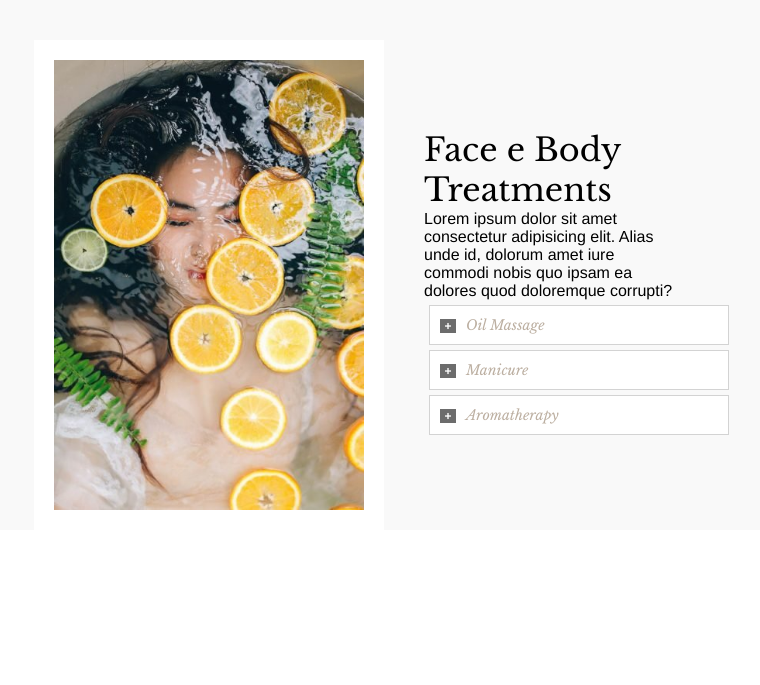
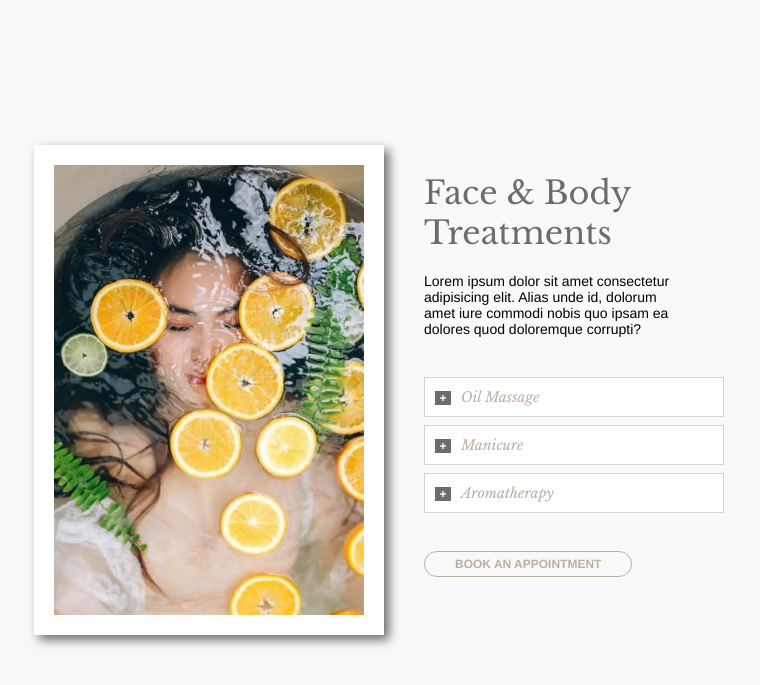
Before and after one commit to DragoAl/proj-html-vuejs, a Vue app: page / in a window 1280 px wide. Shown: the part 1697-2382 px from the top of the page, without its empty margins (263-1023 px from the left). Before the commit the page ends 2227 px from the top, so only its background shows below. Built offline with nearby package versions, Linux system fonts and the light colour scheme.

Commit message:
Add: button on bookApp.

```diff
--- a/src/components/BookAppointment.vue
+++ b/src/components/BookAppointment.vue
@@ -2,7 +2,7 @@
     <section>
         <img src="@/assets/img/face_and_body_treatments-new-400x581.jpg" alt="face_and_body_treatments">
         <div id="sectionToBook">
-            <h2>Face e Body Treatments</h2>
+            <h2>Face &amp; Body Treatments</h2>
             <p> Lorem ipsum dolor sit amet consectetur adipisicing elit. Alias unde id, dolorum  amet iure commodi nobis quo ipsam ea dolores quod doloremque corrupti?</p>
 
             <div class="price-service" id="massage">
@@ -25,6 +25,8 @@
                 <span class="treatment-name">Aromatherapy</span>
                 <p class="treatments-info " :class=" {dispNone: activeAroma}"><strong>$35 For 1/2 Hour</strong> - Lorem ipsum dolor sit</p>
             </div>
+
+            <button id="bookApp" class="btn btn-empty">BOOK AN APPOINTMENT</button>
         </div>
     </section>
 </template>
@@ -68,9 +70,12 @@ section {
     justify-content: center;
     align-items: center;
     padding-top: 100px ;
+    height: 800px;
+
 
     img {
         border: 20px solid white;
+        box-shadow: 5px 5px 10px 0px #6c6c6c;
         width: 350px;
     }
     #sectionToBook {
@@ -79,14 +84,21 @@ section {
         h2 {
             font-family: 'Libre Baskerville', serif;
             font-size: 32px;
-            font-weight: 100;
+            font-weight: 200;
+            color: #6c6c6c;
+
 
 
         }
 
+        p{
+            margin: 20px 0 40px;
+            font-size: 14px;
+        }
+
         .price-service {
             width: 300px;
-            margin: 5px;
+            margin: 8px 0;
             min-height: 40px;
             padding: 10px;
             background-color: white;
@@ -127,6 +139,11 @@ section {
         .dispNone {
             display: none;
         }
+
+        #bookApp {
+            margin: 30px 0;
+            font-size: 12px;
+        }
     }
 }
 
--- a/src/components/MyMain.vue
+++ b/src/components/MyMain.vue
@@ -4,13 +4,16 @@
         <!-- <img src="@/assets/img/avada-spa-slider-image-1-new.jpg" alt=""> -->
         <div>
             <span>Give yourself permission</span>
-        <h1>Relax, Revive e Rejuvenate</h1>
+            <h1>Relax, Revive &amp; Rejuvenate</h1>
             <button class="btn btn-colored">EXPLORE TREATMENTS</button>
         </div>
     </div>
+    <div id="back-radius">
         <OurApproach
         :typeOfServices= 'services'
         />
+    </div>
+
     <BookAppointment/>
 </section>
 
@@ -63,6 +66,17 @@ export default {
 </script>
 
 <style scoped lang="scss">
+
+// #back-radius {
+//     background-color: blueviolet;
+//     // border-radius: 100% 0 100% 0/ 0 80% 20% 100%;
+//     border-bottom-right-radius: 35%;
+//     border-bottom-left-radius: 35%;
+//     height: 700px;
+// }
+// section {
+//     background-color:#f9f9f9 ;
+// }
 #jumbotron {
     font-family: 'Libre Baskerville', serif;
 
@@ -72,6 +86,7 @@ export default {
     display: flex;
     justify-content: center;
     align-items: center;
+
     // img {
     //     max-width: 100%;
     // }
--- a/src/components/OurApproach.vue
+++ b/src/components/OurApproach.vue
@@ -36,10 +36,13 @@ props: {
 </script>
 
 <style scoped lang="scss">
+
+
 section{
     font-family: 'Libre Baskerville', serif;
     width: 60%;
     margin: 70px auto;
+
 
     h2 {
         font-size: 42px;
```
Lines whose indentation alone changed are shown as unchanged.
